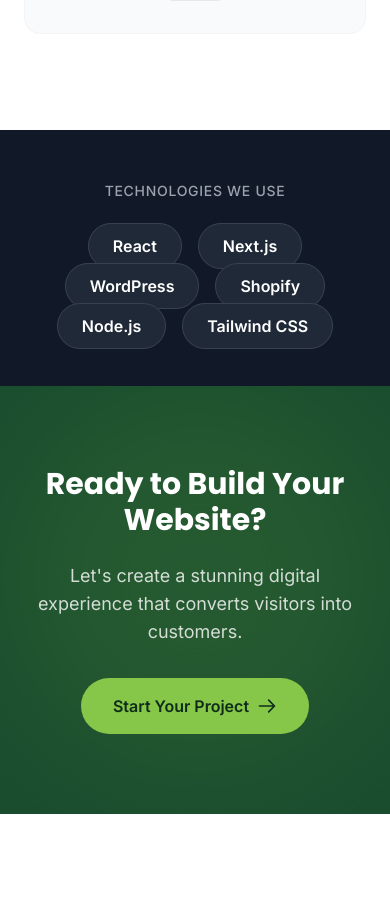
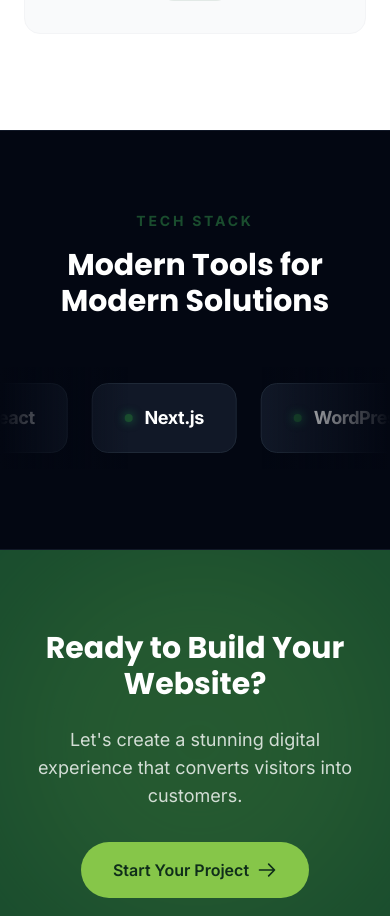
Before and after one commit to aryan24-cs/Adzenity_dm, a React (Vite) app in the folder client/: page /development in a window 390 px wide. Shown: the part 5725-6641 px from the top of the page. Built offline with nearby package versions, Linux system fonts and the light colour scheme.

Commit message:
Update WebDevelopment.jsx

```diff
--- a/client/src/pages/WebDevelopment.jsx
+++ b/client/src/pages/WebDevelopment.jsx
@@ -171,18 +171,25 @@ const WebDevelopment = () => {
             </section>
 
             {/* Technologies */}
-            <section className="py-12 bg-gray-900">
-                <div className="max-w-7xl mx-auto px-6">
-                    <div className="text-center mb-8">
-                        <span className="text-gray-400 text-sm font-medium uppercase tracking-wider">Technologies We Use</span>
+            <section className="py-20 bg-gray-950 overflow-hidden border-y border-gray-900">
+                <div className="max-w-7xl mx-auto px-6 mb-12">
+                    <div className="text-center">
+                        <span className="text-primary font-bold uppercase tracking-[0.2em] text-sm mb-4 block">Tech Stack</span>
+                        <h2 className="text-3xl md:text-4xl font-bold text-white font-display">Modern Tools for Modern Solutions</h2>
                     </div>
-                    <div className="flex flex-wrap justify-center gap-4">
-                        {technologies.map((tech, idx) => (
-                            <AnimateOnScroll key={idx} animation="fade-in-up" delay={idx * 50}>
-                                <span className="bg-gray-800 px-6 py-3 rounded-full text-white font-semibold border border-gray-700 hover:border-primary transition-colors">
-                                    {tech}
-                                </span>
-                            </AnimateOnScroll>
+                </div>
+
+                <div className="relative group">
+                    {/* Gradient Overlays for Fade Effect */}
+                    <div className="absolute inset-y-0 left-0 w-32 bg-gradient-to-r from-gray-950 to-transparent z-10"></div>
+                    <div className="absolute inset-y-0 right-0 w-32 bg-gradient-to-l from-gray-950 to-transparent z-10"></div>
+
+                    <div className="flex animate-marquee whitespace-nowrap gap-6 py-4">
+                        {[...technologies, ...technologies].map((tech, idx) => (
+                            <div key={idx} className="flex items-center gap-3 bg-gray-900 px-8 py-5 rounded-2xl border border-gray-800 hover:border-primary/50 transition-all duration-300 group/item">
+                                <div className="w-2 h-2 rounded-full bg-primary shadow-[0_0_10px_rgba(34,197,94,0.5)]"></div>
+                                <span className="text-lg md:text-xl font-bold text-white tracking-tight">{tech}</span>
+                            </div>
                         ))}
                     </div>
                 </div>
```
